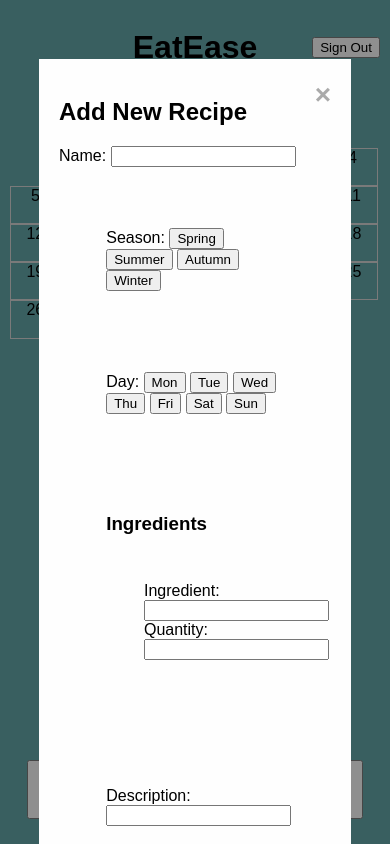
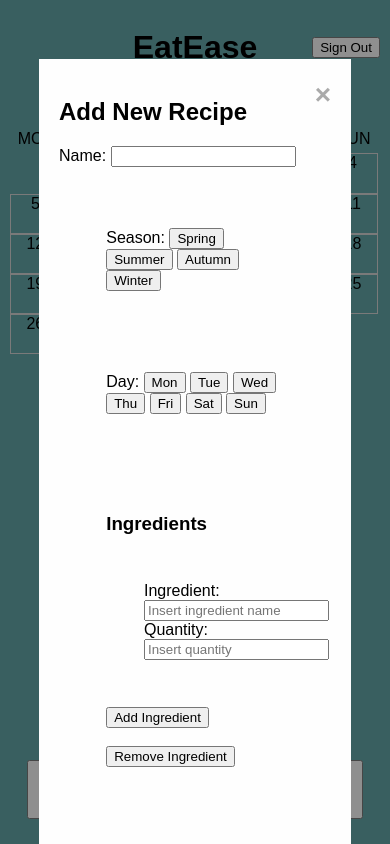
Before and after one commit to pepo999/eat-ease, a website with bundled scripts: page public/index.html in a window 390 px wide. Both pictures are taken after a click on the button "add". Built offline with nearby package versions, Linux system fonts and the light colour scheme; no server answers.

Commit message:
ready for css

```diff
--- a/public/index.html
+++ b/public/index.html
@@ -42,7 +42,22 @@
                     <div class="month-span" id="selectedMonthDisplay"></div>
                     <button id="button-next"> > </button>
         </div>
+        <div class="days">
+            <div class="day">MON</div>
+            <div class="day">TUE</div>
+            <div class="day">WED</div>
+            <div class="day">THU</div>
+            <div class="day">FRI</div>
+            <div class="day">SAT</div>
+            <div class="day">SUN</div>
+        </div>
         <div id="calendarContainer"></div>
+        <!-- <div class="date">
+            <div id="selectedDay"></div>
+            <div>/</div>
+            <div id="selectedMonth"></div>
+        </div> -->
+
         <div id="recipeContainer">
         </div>
         <div id="recipeDetailModal" style="display:none;">
@@ -73,9 +88,10 @@
                     </div>
                     <div>
                         <label for="recipeIngredients">Ingredients:</label>
-                        <div id="recipeIngredientsContainer"></div>
+                        <div id="recipeIngredientsContainer">
                         <button type="button" id="addRecipeIngredientBtn">Add Ingredient</button><br><br>
                         <button type="button" id="removeRecipeIngredientBtn">Remove Ingredient</button><br><br>
+                        </div>
                         Description: <textarea id="recipeDescriptionDet"></textarea><br>
                     </div>
                     <div class="btn-container">
@@ -126,16 +142,17 @@
                         <div id="ingredientsContainer">
                             <h3>Ingredients</h3>
                             <div class="ingredientInput">
-                                Ingredient: <input type="text" class="ingredientName">
-                                Quantity: <input type="text" class="ingredientQuantity">
+                                Ingredient: <input type="text" class="ingredientName" placeholder="Insert ingredient name">
+                                Quantity: <input type="text" class="ingredientQuantity" placeholder="Insert quantity">
                             </div>
+                            <button type="button" id="addIngredientBtn">Add Ingredient</button><br><br>
+                        <button type="button" id="removeIngredientBtn">Remove Ingredient</button><br><br>
                         </div>
                         <div>
                             <label for="recipeDescription">Description:</label>
                             <input type="text" id="recipeDescription" name="description">
                         </div>
-                        <button type="button" id="addIngredientBtn">Add Ingredient</button><br><br>
-                        <button type="button" id="removeIngredientBtn">Remove Ingredient</button><br><br>
+
                         <button type="submit">Add Recipe</button>
                     </form>
                 </div>
--- a/public/main.js
+++ b/public/main.js
@@ -77,17 +77,20 @@ let selectedSeason = null;
 
 async function displayRecipesForCurrentUser(userId) {
   const db = getFirestore();
-  selectedSeason = getCurrentSeason(currentMonth); // Not an array
-  const date = new Date(currentYear, currentMonth, new Date().getDate()); // Corrected to use getDate()
-  selectedDay = date.getDay() === 0 ? 7 : date.getDay(); // Singular value
+  selectedSeason = getCurrentSeason(currentMonth);
+  const date = new Date(currentYear, currentMonth, new Date().getDate());
+  selectedDay = date.getDay() === 0 ? 7 : date.getDay();
   const userRecipesRef = collection(db, 'users', userId, 'recipes');
   const q = query(userRecipesRef, where('season', 'array-contains', selectedSeason));
+  // const dayHTML = document.getElementById('selectedDay')
+  // dayHTML.innerHTML = selectedDay
+  // const monthHTML = document.getElementById('selectedMonth')
+  // monthHTML.innerHTML = currentMonth
   try {
     const querySnapshot = await getDocs(q);
     const recipes = [];
     querySnapshot.forEach((doc) => {
       const recipeData = doc.data();
-      // Ensure recipeData.day is an array and contains the selectedDay
       if (recipeData.day && recipeData.day.includes(selectedDay)) {
         recipeData.id = doc.id;
         recipes.push(recipeData);
@@ -170,11 +173,13 @@ function createCalendar() {
 
   const calendarContainer = document.getElementById('calendarContainer');
   const calendarNav = document.getElementById('calendarNav')
+  const daysHTML = document.querySelector('.days')
+  daysHTML.style.visibility = 'visible'
   calendarContainer.style.visibility = 'visible'
   calendarContainer.innerHTML = '';
   calendarContainer.style.height = '25vh'
   calendarNav.style.visibility = 'visible'
-  calendarNav.style.height = '5vh'
+  calendarNav.style.height = '3vh'
   createNavigationButtons(); // Create navigation buttons
 
   const blankCells = firstDayOfMonth === 0 ? 6 : firstDayOfMonth - 1;
@@ -528,6 +533,9 @@ document.getElementById('allRecipesBtn').addEventListener('click', async functio
   const calendarNav = document.getElementById('calendarNav')
   calendarNav.style.visibility = 'hidden'
   calendarNav.style.height = '0vh'
+  const daysHTML = document.querySelector('.days')
+  daysHTML.style.visibility = 'hidden'
+
   try {
     const querySnapshot = await getDocs(userRecipesRef);
     const recipes = [];
@@ -540,6 +548,14 @@ document.getElementById('allRecipesBtn').addEventListener('click', async functio
     recipes.forEach(recipe => {
       const recipeElement = document.createElement('div');
       recipeElement.textContent = recipe.name;
+      recipeElement.classList.add('recipe-item'); // Optional: for styling
+      recipeElement.setAttribute('data-id', recipe.id); // Store recipe ID for easy access
+
+      // Add click event listener to each recipe element
+      recipeElement.addEventListener('click', () => {
+        openRecipeDetailModal(recipe.id); // Assuming this function exists and opens the detail modal
+      });
+
       recipeContainer.appendChild(recipeElement);
     });
   } catch (error) {
--- a/public/mobile.css
+++ b/public/mobile.css
@@ -45,7 +45,7 @@
   }
 
   .calendar-nav{
-    height: 5vh;
+    height: 3vh;
     display: flex;
     align-items: center;
     justify-content: center;
@@ -55,6 +55,28 @@
   .month-span{
     padding: 0px 10px 0px 10px;
     min-width: 30vw;
+  }
+
+  .days{
+    display: flex;
+    flex-direction: row;
+    width: 100vw;
+    padding: 10px 10px 0px 10px;
+    align-items: center;
+    }
+
+    .day{
+      flex-grow: 1;
+      text-align: center;
+      flex-basis: 0;
+    }
+
+  .date{
+    display: flex;
+    flex-direction: row;
+    align-items: center;
+    justify-content: center;
+    height: 3vh;
   }
 
   #mainContainer{
@@ -89,10 +111,11 @@
   #recipeContainer{
     background-color: cadetblue;
     /* border-top: 1px violet solid; */
-    padding: 5vw 0vw 2vw 0vw;
+    padding: 10px 0vw 10px 0vw;
     display: flex;
     flex-direction: column;
     align-items: center;
+    overflow-y: scroll;
   }
 
   footer{
--- a/public/style.css
+++ b/public/style.css
@@ -53,7 +53,7 @@
     display: grid;
     grid-template-columns: repeat(7, 1fr); /* 7 days in a week */
      /* grid-gap: 10px; */
-    padding: 10px;
+    padding: 5px 10px 5px 10px;
     max-width: 100vw; /* Adjust as needed */
     margin: auto;
 }
```
Also changed, not shown: 1 other file.
